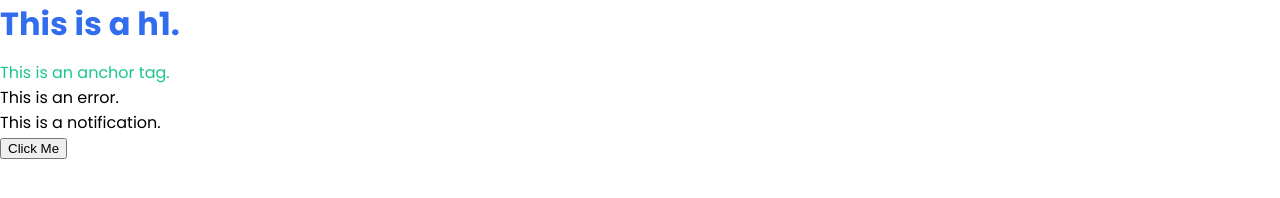
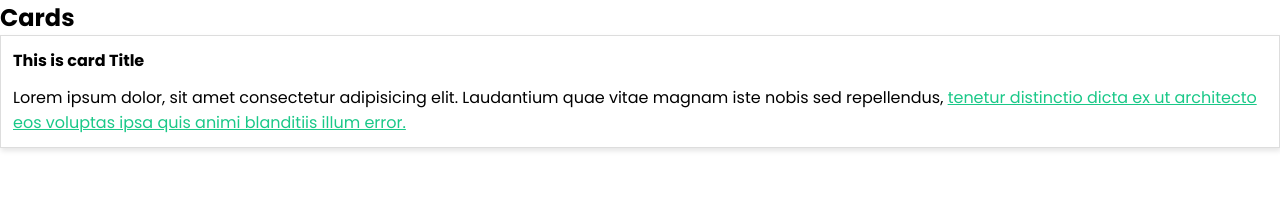
Before and after one commit to subashhB/sass-practice, a website: page index.html in a window 1280 px wide. Drawn offline with Linux system fonts and the light colour scheme.

Commit message:
Nesting Rules

```diff
--- a/index.html
+++ b/index.html
@@ -8,10 +8,17 @@
     <link rel="stylesheet" href="./css/index.css"/>
 </head>
 <body>
-    <h1>This is a h1.</h1>
-    <a href="#">This is an anchor tag.</a>
-    <p class="error">This is an error.</p>
-    <p class="notification">This is a notification.</p>
-    <button>Click Me</button>
+    <!-- colors -->
+    <!-- font sizes -->
+    <!-- buttons -->
+    <!-- cards -->
+    <h2>Cards</h2>
+    <div class="card">
+        <h2 class="card-title">This is card Title</h2>
+        <p class="card-body">Lorem ipsum dolor, sit amet consectetur adipisicing elit. Laudantium quae vitae magnam iste nobis sed repellendus,
+            <a href="#">tenetur distinctio dicta ex ut architecto eos voluptas ipsa quis animi blanditiis illum error.</a> </p>
+    </div>
+    <!-- grid system -->
+    <!-- utilities -->
 </body>
 </html>
--- a/sushi/_variables.scss
+++ b/sushi/_variables.scss
@@ -12,3 +12,9 @@ $base-margin: 0.75rem;
 //borders
 $base-border-thickness: 1px;
 $base-border-radius: 20px;
+
+//box-shadow
+$base-box-shadow: 1px 3px 5px rgba(0,0,0,0.1);
+
+//font-sizes
+$base-font-size: 1rem;
--- /dev/null
+++ b/sushi/components/_card.scss
@@ -0,0 +1,17 @@
+.card{
+    display: block;
+    padding: $base-padding;
+    border: $base-border-thickness solid #ddd;
+    box-shadow: $base-box-shadow;
+    .card-title{
+        font-size: $base-font-size;
+        padding-bottom: $base-padding;
+        font-weight: bold;
+    }
+    .card-body{
+        font-size: $base-font-size;
+        a{
+            text-decoration: underline;
+        }
+    }
+}
--- a/sushi/index.scss
+++ b/sushi/index.scss
@@ -7,5 +7,6 @@
 //Colors
 
 //Components (button, nav, card)
+@import 'components/card';
 
 //Utilities (margin, padding)
```
Also changed, not shown: css/index.css.
